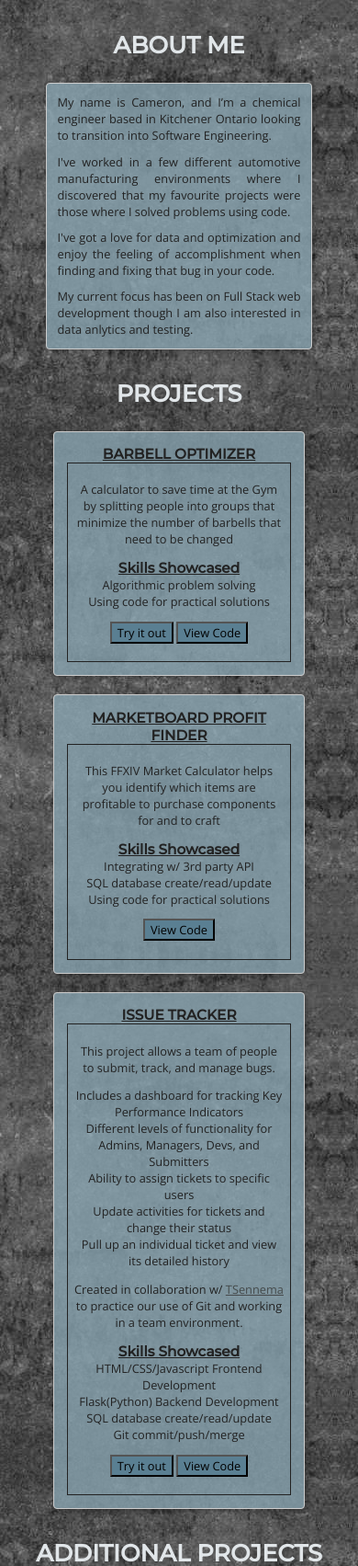
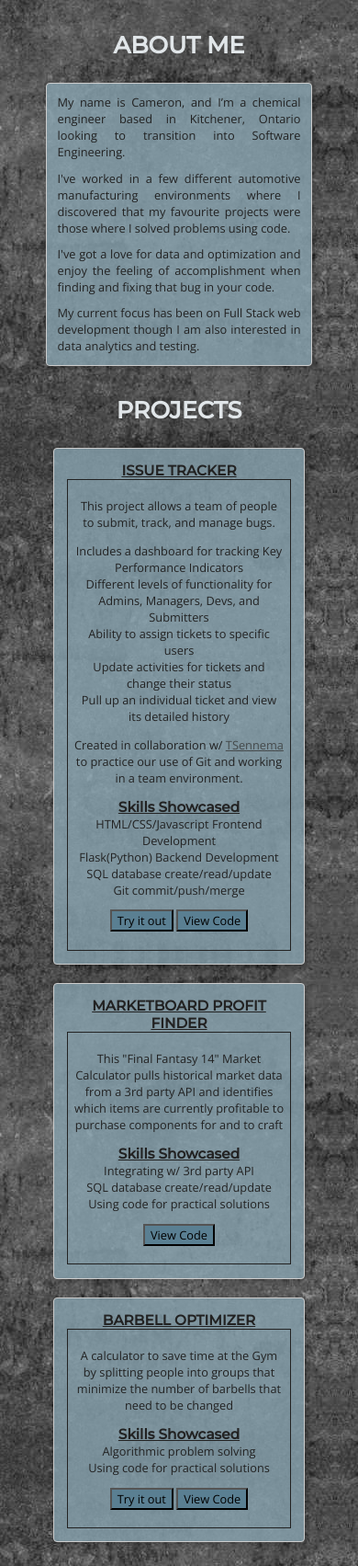
Before and after one commit to CameronDeweerd/Portfolio, a Flask app: page / in a window 390 px wide. Shown: the part 56-1759 px from the top of the page at 92% size. Run offline with Flask 2, Linux system fonts and the light colour scheme.

Commit message:
Mobile friendly modifications

```diff
--- a/portfolio/templates/index.html
+++ b/portfolio/templates/index.html
@@ -13,14 +13,14 @@
                 <div class="card container" style="text-align:justify;">
 <!--                    <h2 class="card-title">About Me</h2>-->
                         <div>
-                        <p class="about-text">My name is Cameron, and I’m a chemical engineer based in Kitchener Ontario looking to transition into Software Engineering.</p>
+                        <p class="about-text">My name is Cameron, and I’m a chemical engineer based in Kitchener, Ontario looking to transition into Software Engineering.</p>
                         <p class="about-text">I've worked in a few different automotive manufacturing environments where I discovered
                             that my favourite projects were those where I solved problems using code.  </p>
                         </div>
                         <div>
                         <p class="about-text">I've got a love for data and optimization and enjoy the feeling
                             of accomplishment when finding and fixing that bug in your code.  </p>
-                        <p class="about-text">My current focus has been on Full Stack web development though I am also interested in data anlytics and testing.   </p>
+                        <p class="about-text">My current focus has been on Full Stack web development though I am also interested in data analytics and testing.   </p>
                         </div>
                 </div>
                 <div class="card container col-3 headshot aboutHead">
@@ -31,7 +31,7 @@
 
     <section class="section inner-box" id="projects">
         <h1>Projects</h1>
-        <div class="container projects" style="flex-direction:column">
+        <div class="container projects" style="flex-direction:column-reverse">
             <div class="card projects">
                 <div class="card-body">
                     <h5 class="card-title">Barbell Optimizer</h5>
@@ -61,7 +61,7 @@
                             <img src="static/FFXIV Market.JPG" width="100%">
                         </div>
                         <div class="project-text">
-                            <p class="card-text">This FFXIV Market Calculator helps you identify which items are profitable to purchase components for and to craft</p>
+                            <p class="card-text">This "Final Fantasy 14" Market Calculator pulls historical market data from a 3rd party API and identifies which items are currently profitable to purchase components for and to craft</p>
                             <p class="card-title">Skills Showcased</p>
                             <ul>
                                 <li class="card-list">Integrating w/ 3rd party API</li>
@@ -99,7 +99,7 @@
                                 <li class="card-list">SQL database create/read/update</li>
                                 <li class="card-list">Git commit/push/merge </li>
                             </ul>
-                            <form style="display: inline-block;" action="/issue"><button href="/issue" class="card-link">Try it out</button></form>
+                            <form style="display: inline-block;" action="/issue"><button class="card-link">Try it out</button></form>
                             <form style="display: inline-block;" action="https://github.com/CameronDeweerd/IssueTracker" ><button class="card-link">View Code</button></form>
                         </div>
                     </div>
@@ -179,7 +179,7 @@
                     </div>
                     <div class="form-group">
                         <label for="contact-org">Organization/Company</label>
-                        <input type="text" class="form-control" id="contact-org" name="contact-org" placeholder="Oraganization/Company">
+                        <input type="text" class="form-control" id="contact-org" name="contact-org" placeholder="Organization/Company">
                     </div>
                     <div class="form-group">
                         <label for="contact-email">* Email</label>
```
